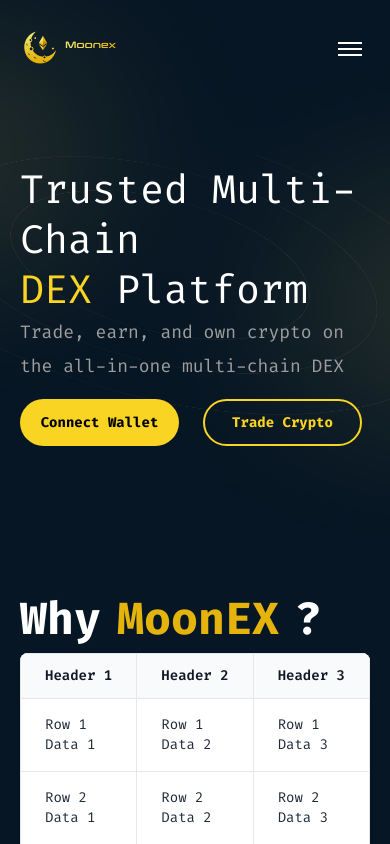
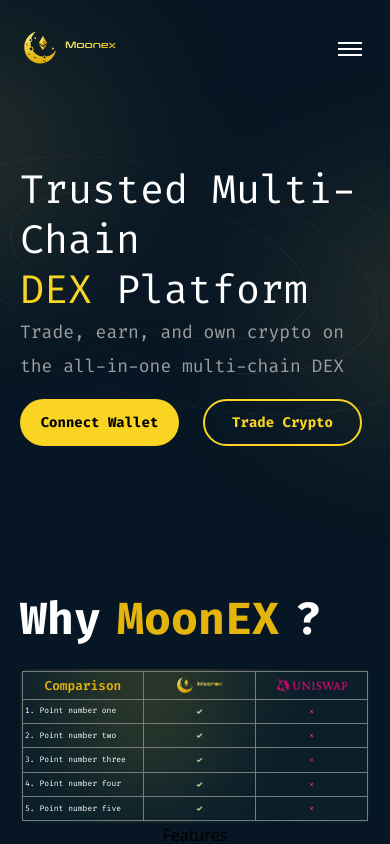
Before and after one commit to traez/frontend-intern-task-moonex-dotprolabs, a Next.js app: page / in a window 390 px wide. Shown: the top 844 px of the page. Built offline with nearby package versions, Linux system fonts and the light colour scheme.

Commit message:
feat: add 'xs' breakpoint and enhance Comparison component with improved layout and data handling

```diff
--- a/src/app/globals.css
+++ b/src/app/globals.css
@@ -4,7 +4,7 @@
 
 /*
 640px, 768px, 1024px, 1280px, 1536px (Tailwind Default - sm, md, lg, xl, 2xl)
-Add breakpoint  screens: {'1xl': '1400px',},
+Add breakpoint  screens: {'xs': '500px'} and {'1xl': '1400px'},
 Design for 1280px max width, beyond background colour.
 Design for 375px (320px) smallest width without scroll bar
 */
--- a/src/components/Comparison.tsx
+++ b/src/components/Comparison.tsx
@@ -1,58 +1,100 @@
-import React from 'react';
+"use client";
+import Image from "next/image";
 
-// Define the type for a single row of data
-type DataRow = {
+type DataRowType = {
   column1: string;
-  column2: string;
-  column3: string;
 };
 
-// Define props interface
-interface DataTableProps {
-  headers: string[];
-  data: DataRow[];
-}
+type HeaderType = {
+  content: string | { src: string; alt: string };
+};
 
-const DataTable = ({ headers, data }: DataTableProps) => {
+const Comparison: React.FC = () => {
+  const headers: HeaderType[] = [
+    { content: "Comparison" },
+    { content: { src: "/logo.png", alt: "Header 2 Logo" } },
+    { content: { src: "/uniswap-logo.svg", alt: "Header 3 Logo" } },
+  ];
+
+  const sampleData: DataRowType[] = [
+    { column1: "1. Point number one" },
+    { column1: "2. Point number two" },
+    { column1: "3. Point number three" },
+    { column1: "4. Point number four" },
+    { column1: "5. Point number five" },
+  ];
+
   return (
-    <div className="w-full overflow-x-auto rounded-lg shadow">
-      <table className="w-full border-collapse bg-white border border-gray-200">
-        <thead className="bg-gray-50">
+    <div className="w-full h-auto aspect-[2.26] max-w-[1319px] max-h-[584px] overflow-hidden shadow bg-[url('/bg-gradient-img.png')] bg-no-repeat bg-cover bg-center mx-auto bg-[#0a1f2a] rounded-lg sm:rounded-xl lg:rounded-2xl p-0.5 xs:p-2 sm:p-4 lg:p-8">
+      <div className="overflow-auto h-full min-w-[330px]">
+        <table className="w-full h-full border-collapse border border-[#7A7A7A]">
+          <thead>
             <tr>
-            {headers.map((header, index) => (
+              <th className="w-[35%] px-0.5 xs:px-1 sm:px-2 lg:px-4 py-1 xs:py-2 sm:py-3 text-left text-[10px] xs:text-xs sm:text-sm font-semibold text-white border border-[#7A7A7A] text-center">
+                {typeof headers[0].content === "string" ? (
+                  <b
+                    className="text-[#E4B40D] text-[0.8rem] sm:text-xl md:text-2xl lg:text-3xl xl:text-[28px] font-semibold">
+                    {headers[0].content}
+                  </b>
+                ) : null}
+              </th>
+              {headers.slice(1).map((header, index) => (
                 <th
                   key={index}
-                className="px-6 py-3 text-left text-sm font-semibold text-gray-900 border border-gray-200"
+                  className="w-[32.5%] px-0.5 xs:px-1 sm:px-2 lg:px-4 py-1 xs:py-2 sm:py-3 text-center text-[10px] xs:text-xs sm:text-sm font-semibold text-white border border-[#7A7A7A]"
                 >
-                {header}
+                  {typeof header.content === "string" ? (
+                    header.content
+                  ) : (
+                    <div className="relative w-full h-[18px] xs:h-[30px] sm:h-[45px] lg:h-[73px]">
+                      <Image
+                        src={header.content.src}
+                        alt={header.content.alt}
+                        fill
+                        sizes="(min-width: 360px) 100vw"
+                        className="object-contain"
+                      />
+                    </div>
+                  )}
                 </th>
               ))}
             </tr>
           </thead>
-        <tbody>
-          {data.map((row, rowIndex) => (
+          <tbody className="divide-y divide-gray-200">
+            {sampleData.map((row, rowIndex) => (
               <tr key={rowIndex}>
-              <td className="px-6 py-4 text-sm text-gray-800 border border-gray-200">{row.column1}</td>
-              <td className="px-6 py-4 text-sm text-gray-800 border border-gray-200">{row.column2}</td>
-              <td className="px-6 py-4 text-sm text-gray-800 border border-gray-200">{row.column3}</td>
+                <td className="w-[35%] px-0.5 xs:px-1 sm:px-2 lg:px-4 py-0.5 xs:py-2 sm:py-4 text-[8px] xs:text-xs sm:text-sm text-white border border-[#7A7A7A] whitespace-normal">
+                  {row.column1}
+                </td>
+                <td className="w-[32.5%] px-0.5 xs:px-1 sm:px-2 lg:px-4 py-0.5 xs:py-2 sm:py-4 text-center border border-[#7A7A7A]">
+                  <div className="relative w-[8px] h-[6.46px] xs:w-[20px] xs:h-[16px] sm:w-[26px] sm:h-[21px] mx-auto">
+                    <Image
+                      src="/check_bold.png"
+                      alt="Check"
+                      fill
+                      sizes="(min-width: 360px) 100vw"
+                      className="object-contain"
+                    />
+                  </div>
+                </td>
+                <td className="w-[32.5%] px-0.5 xs:px-1 sm:px-2 lg:px-4 py-0.5 xs:py-2 sm:py-4 text-center border border-[#7A7A7A]">
+                  <div className="relative w-[8px] h-[6.46px] xs:w-[20px] xs:h-[16px] sm:w-[26px] sm:h-[21px] mx-auto">
+                    <Image
+                      src="/close_small.png"
+                      alt="Close"
+                      fill
+                      sizes="(min-width: 360px) 100vw"
+                      className="object-contain"
+                    />
+                  </div>
+                </td>
               </tr>
             ))}
           </tbody>
         </table>
       </div>
+    </div>
   );
 };
 
-// Updated Example to Comparison
-export default function Comparison() {
-  const headers = ["Header 1", "Header 2", "Header 3"];
-  const sampleData: DataRow[] = [
-    { column1: "Row 1 Data 1", column2: "Row 1 Data 2", column3: "Row 1 Data 3" },
-    { column1: "Row 2 Data 1", column2: "Row 2 Data 2", column3: "Row 2 Data 3" },
-    { column1: "Row 3 Data 1", column2: "Row 3 Data 2", column3: "Row 3 Data 3" },
-    { column1: "Row 4 Data 1", column2: "Row 4 Data 2", column3: "Row 4 Data 3" },
-    { column1: "Row 5 Data 1", column2: "Row 5 Data 2", column3: "Row 5 Data 3" },
-  ];
-
-  return <DataTable headers={headers} data={sampleData} />;
-}
+export default Comparison;
--- a/src/components/Moonex.tsx
+++ b/src/components/Moonex.tsx
@@ -2,7 +2,7 @@
 
 const Moonex = () => {
   return (
-    <section className="flex-grow flex-shrink overflow-auto flex flex-col w-full max-h-[650px] font-firaCode  px-[1.25rem] sm:px-[3.5rem] lg:px-[5rem]">
+    <section className="flex-grow flex-shrink overflow-auto flex flex-col gap-y-4 w-full max-h-[650px] font-firaCode px-[1.25rem] sm:px-[3.5rem] lg:px-[5rem]">
       <p className="text-[45px] font-extrabold">
         <span className="text-white mr-4">Why</span>
         <span className="text-[#E4B40D] mr-4">MoonEX</span>
--- a/tailwind.config.ts
+++ b/tailwind.config.ts
@@ -18,6 +18,7 @@
         firaCode: ['var(--font-fira-code)'],
       },
       screens: {
+        'xs': '500px',
         '1xl': '1400px',
       },
     },
```
Lines whose indentation alone changed are shown as unchanged.
